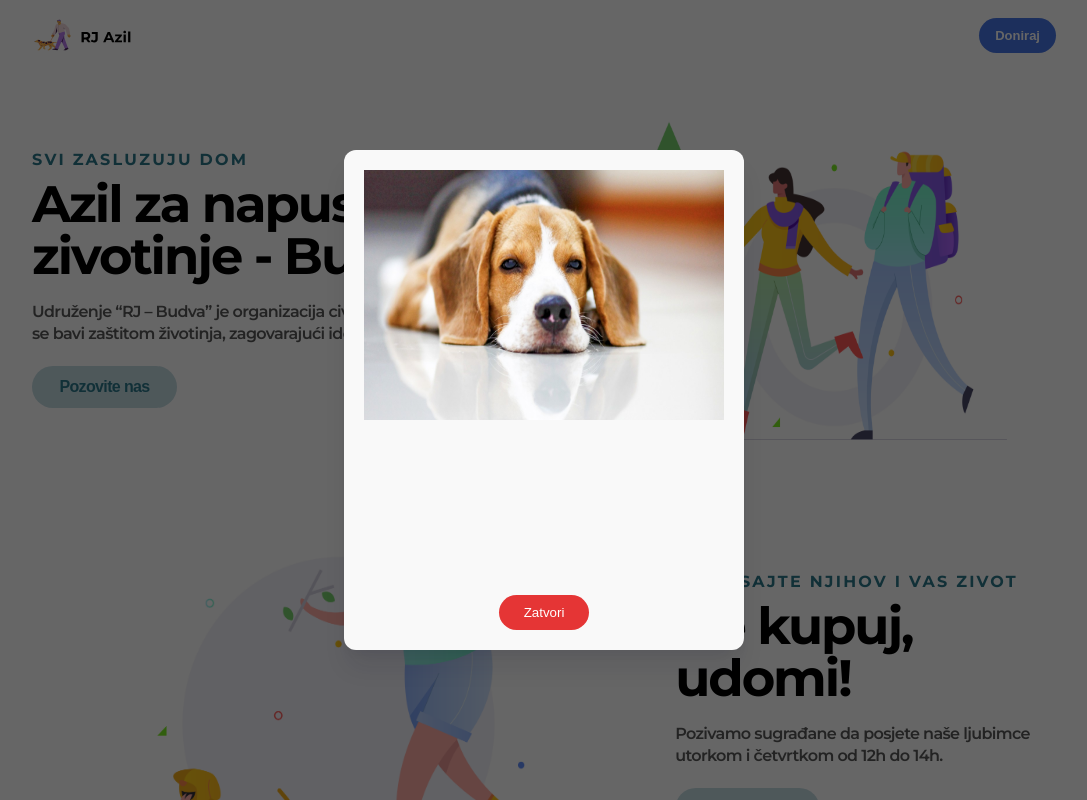
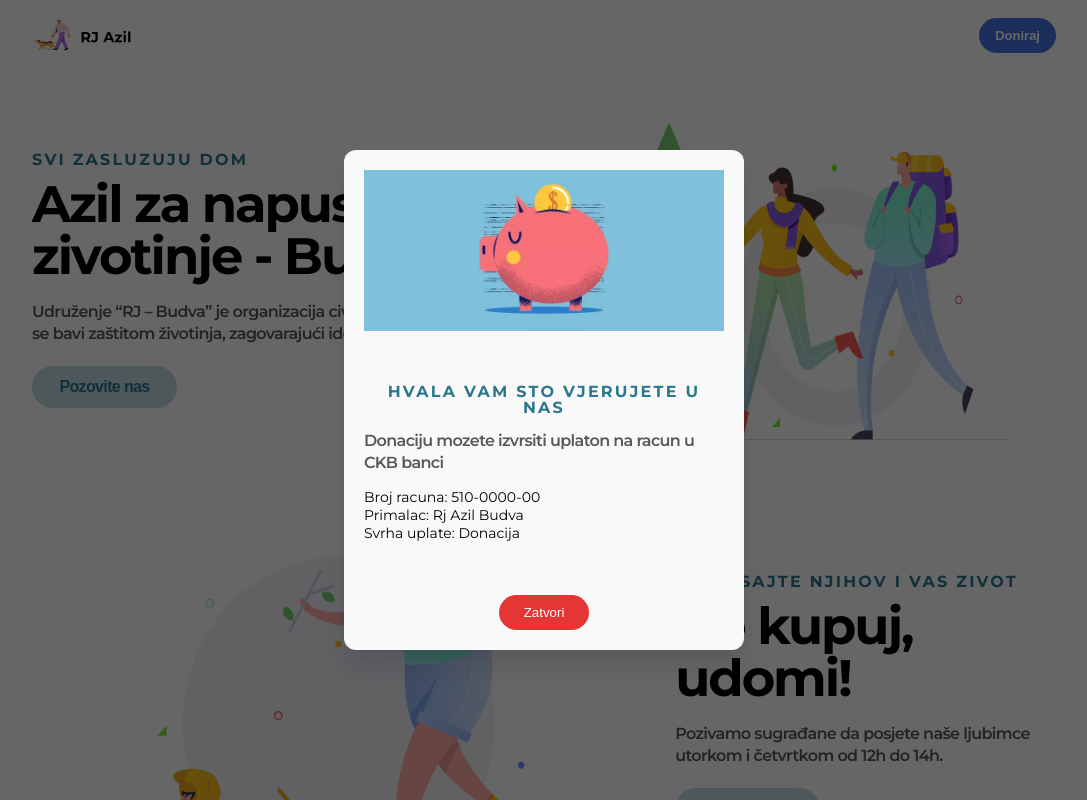
Before and after one commit to radomir-mijovic/dog-shelter, a Next.js app: page / in a window 1280 px wide. Both pictures are taken after a click on the button "Doniraj". Shown: the top 800 px of the page, without its empty margins (96-1183 px from the left). Built offline with nearby package versions, Linux system fonts and the light colour scheme; a web font is replaced by a local one.

Commit message:
feat: modified donation modal

```diff
--- a/app/donate-modal.js
+++ b/app/donate-modal.js
@@ -1,8 +1,9 @@
 import React from 'react';
 import styles from "../styles/DonateModal.module.scss"
+import globalStyles from "../styles/Global.module.scss"
 import {motion} from "framer-motion";
 import Image from "next/image";
-import dogImage from "../public/images/dog5.jpg"
+import piggyBankImage from "../public/images/piggy_bank.webp"
 
 const DonateModal = ({modalHandler}) => {
     return (
@@ -13,7 +14,26 @@ const DonateModal = ({modalHandler}) => {
                 transition={{duration: .3}}
                 className={styles.modal}>
                 <div className={styles.imageContainer}>
-                    <Image src={dogImage} fill alt="dog laying"/>
+                    <Image src={piggyBankImage} fill objectFit={"cover"} alt="dog laying"/>
+                </div>
+                <div className={styles.textContainer}>
+                    <h3 style={{textAlign: "center"}} className={globalStyles.globalH3}>
+                        Hvala Vam sto vjerujete u nas
+                    </h3>
+                    <p style={{textAlign: "start"}} className={globalStyles.globalP}>
+                        Donaciju mozete izvrsiti uplaton na racun u CKB banci
+                    </p>
+                    <ul>
+                        <li className={styles.listItem}>
+                            Broj racuna: 510-0000-00
+                        </li>
+                        <li className={styles.listItem}>
+                            Primalac: Rj Azil Budva
+                        </li>
+                        <li className={styles.listItem}>
+                            Svrha uplate: Donacija
+                        </li>
+                    </ul>
                 </div>
                 <div className={styles.buttonContainer}>
                     <motion.button
--- a/styles/DonateModal.module.scss
+++ b/styles/DonateModal.module.scss
@@ -21,21 +21,27 @@
   justify-content: space-between;
   padding: 2rem;
 
-  @media (max-width: 767px) {
-    height: 40rem;
-    width: 30rem;
+  @media (max-width: 420px) {
+    //height: 60vh;
+    width: 95vw;
   }
 }
 
 .imageContainer {
   position: relative;
   width: 100%;
-  height: 25rem;
+  height: 35%;
   border-radius: 1.2rem;
+}
 
-  @media (max-width: 767px) {
-    height: 20rem;
-  }
+.textContainer {
+  display: flex;
+  flex-direction: column;
+  gap: 1.4rem;
+}
+
+.listItem {
+  font-size: 1.4rem;
 }
 
 .buttonContainer {
--- a/styles/global.css
+++ b/styles/global.css
@@ -17,3 +17,7 @@ a {
     margin: 0;
     padding: 0;
 }
+
+ul {
+    list-style-type: none;
+}
```
Also changed, not shown: public/images/piggy_bank.webp (added).
